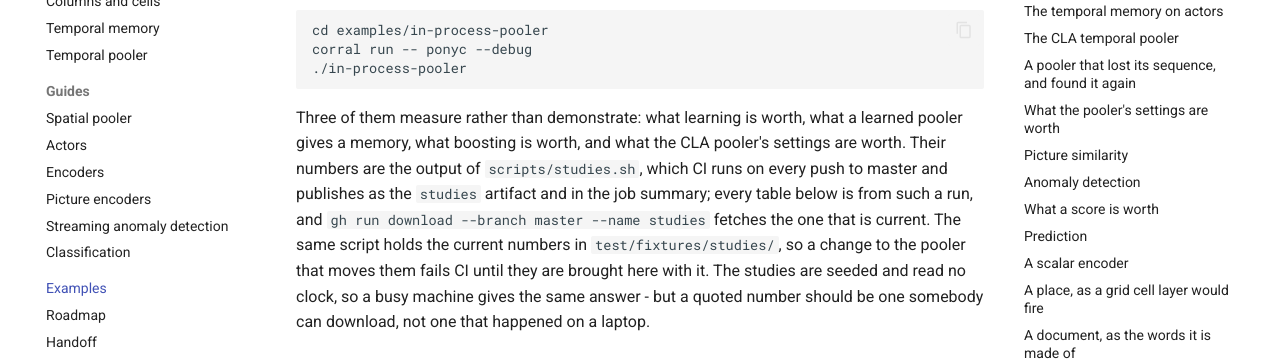
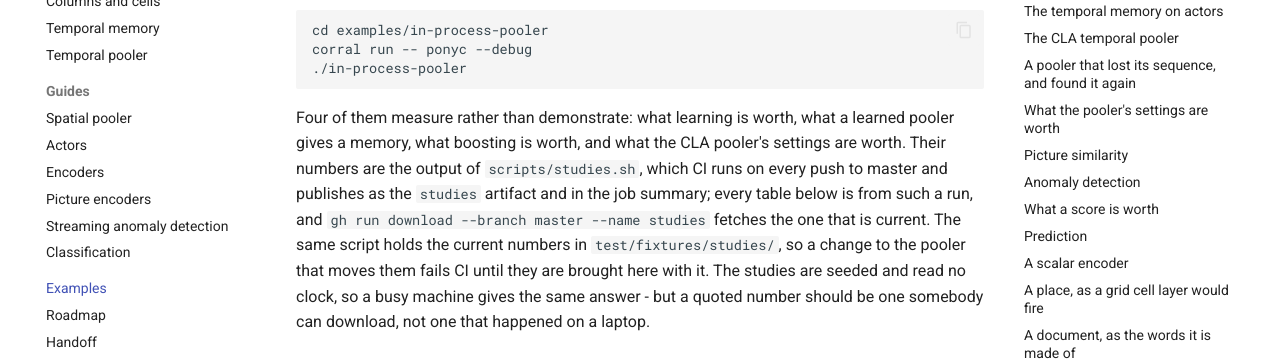
Before and after one commit to d-led/htm.pony, an MkDocs documentation site: the page built from docs/examples.md, in a window 1280 px wide and 900 px high. Shown: the part 334-695 px from the top of the window. Built offline with MkDocs 1.6.1 and Material for MkDocs 9.7.7, drawn with Linux system fonts in a browser that asks for light colours; comment, search, counter and statistics services are not loaded.

Commit message:
Count the studies at four, where the pages still said three
The examples page said three measure rather than demonstrate and then listed
four, and the verification commands in the handoff said three. Both were true
before the pooler's settings study landed.

````diff
--- a/docs/examples.md
+++ b/docs/examples.md
@@ -16,7 +16,7 @@ corral run -- ponyc --debug
 ./in-process-pooler
 ```
 
-Three of them measure rather than demonstrate: what learning is worth, what a
+Four of them measure rather than demonstrate: what learning is worth, what a
 learned pooler gives a memory, what boosting is worth, and what the CLA pooler's
 settings are worth. Their numbers are the
 output of `scripts/studies.sh`, which CI runs on every push to master and
````
Also changed, not shown: docs/handoff.md (+1 -1 lines).
